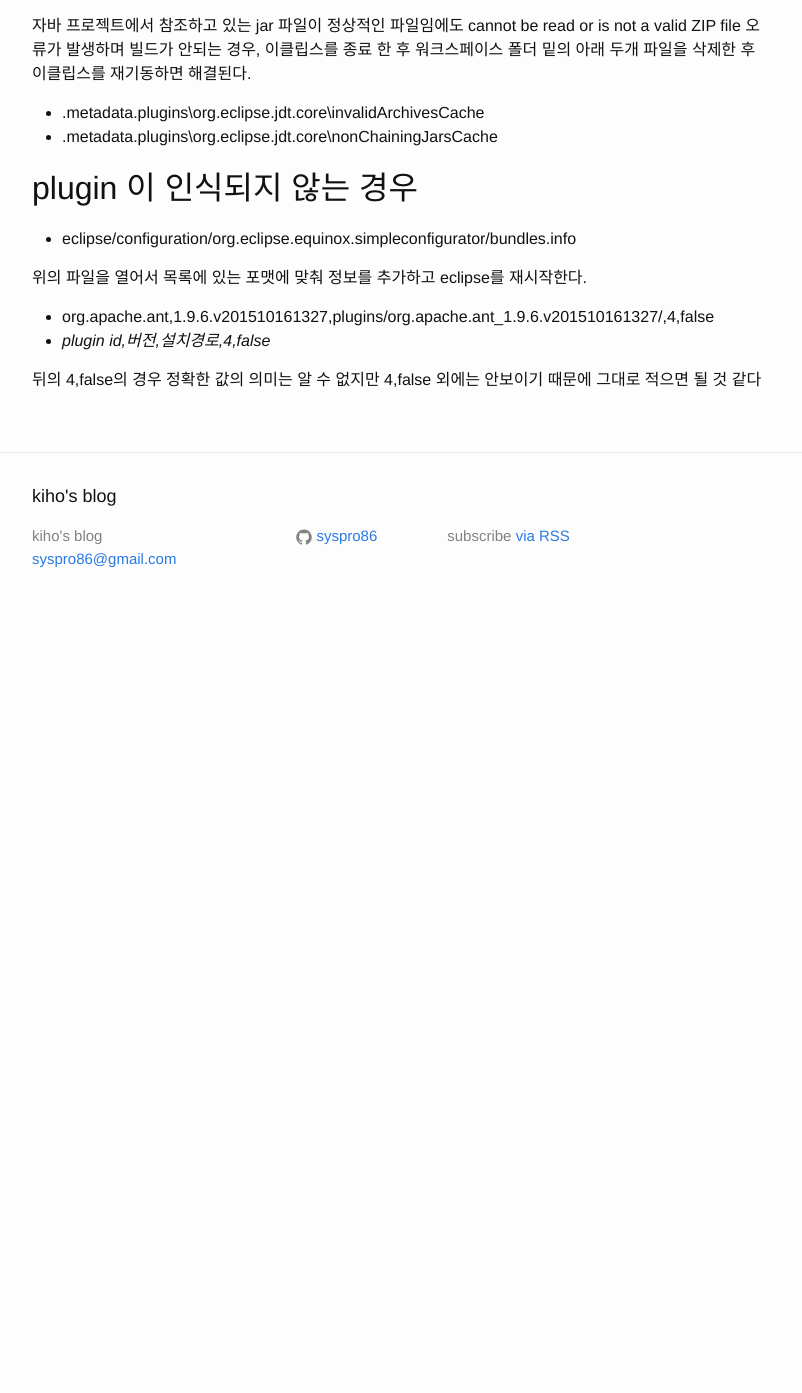
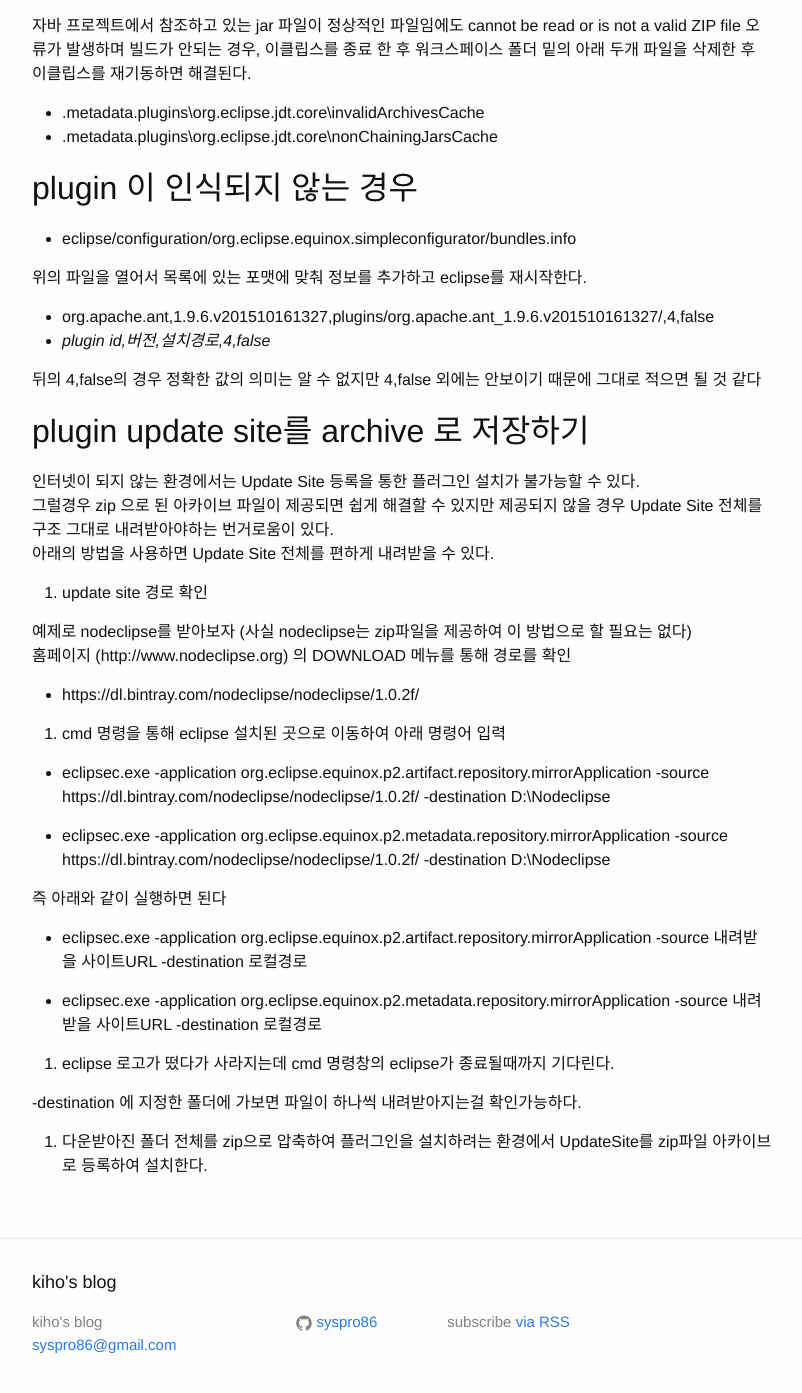
Before and after one commit to syspro86/syspro86.github.io, a Jekyll site: the page built from _posts/2018-06-26-eclipse-workaround.md, in a window 1280 px wide and 1400 px high, scrolled down 297 px. Shown: the top 1393 px of the window, without its empty margins (238-1040 px from the left). Built offline with Jekyll 4.4.1, drawn with Linux system fonts in a browser that asks for light colours; comment, search, counter and statistics services are not loaded; before the commit the page ends 927 px from its top, so only the background shows below that.

Commit message:
plugin update site archive 추가

```diff
--- a/_posts/2018-06-26-eclipse-workaround.md
+++ b/_posts/2018-06-26-eclipse-workaround.md
@@ -22,3 +22,34 @@ categories: java eclipse
 * *plugin id,버전,설치경로,4,false*
 
 뒤의 4,false의 경우 정확한 값의 의미는 알 수 없지만 4,false 외에는 안보이기 때문에 그대로 적으면 될 것 같다
+
+## plugin update site를 archive 로 저장하기
+
+인터넷이 되지 않는 환경에서는 Update Site 등록을 통한 플러그인 설치가 불가능할 수 있다.
+그럴경우 zip 으로 된 아카이브 파일이 제공되면 쉽게 해결할 수 있지만 제공되지 않을 경우 Update Site 전체를 구조 그대로 내려받아야하는 번거로움이 있다.
+아래의 방법을 사용하면 Update Site 전체를 편하게 내려받을 수 있다.
+
+1. update site 경로 확인
+
+예제로 nodeclipse를 받아보자 (사실 nodeclipse는 zip파일을 제공하여 이 방법으로 할 필요는 없다)
+홈페이지 (http://www.nodeclipse.org) 의 DOWNLOAD 메뉴를 통해 경로를 확인
+
+* https://dl.bintray.com/nodeclipse/nodeclipse/1.0.2f/
+
+2. cmd 명령을 통해 eclipse 설치된 곳으로 이동하여 아래 명령어 입력
+
+* eclipsec.exe -application org.eclipse.equinox.p2.artifact.repository.mirrorApplication -source https://dl.bintray.com/nodeclipse/nodeclipse/1.0.2f/ -destination D:\Nodeclipse
+
+* eclipsec.exe -application org.eclipse.equinox.p2.metadata.repository.mirrorApplication -source https://dl.bintray.com/nodeclipse/nodeclipse/1.0.2f/ -destination D:\Nodeclipse
+
+즉 아래와 같이 실행하면 된다
+
+* eclipsec.exe -application org.eclipse.equinox.p2.artifact.repository.mirrorApplication -source 내려받을 사이트URL -destination 로컬경로
+
+* eclipsec.exe -application org.eclipse.equinox.p2.metadata.repository.mirrorApplication -source 내려받을 사이트URL -destination 로컬경로
+
+3. eclipse 로고가 떴다가 사라지는데 cmd 명령창의 eclipse가 종료될때까지 기다린다.
+
+-destination 에 지정한 폴더에 가보면 파일이 하나씩 내려받아지는걸 확인가능하다.
+
+4. 다운받아진 폴더 전체를 zip으로 압축하여 플러그인을 설치하려는 환경에서 UpdateSite를 zip파일 아카이브로 등록하여 설치한다.
```
